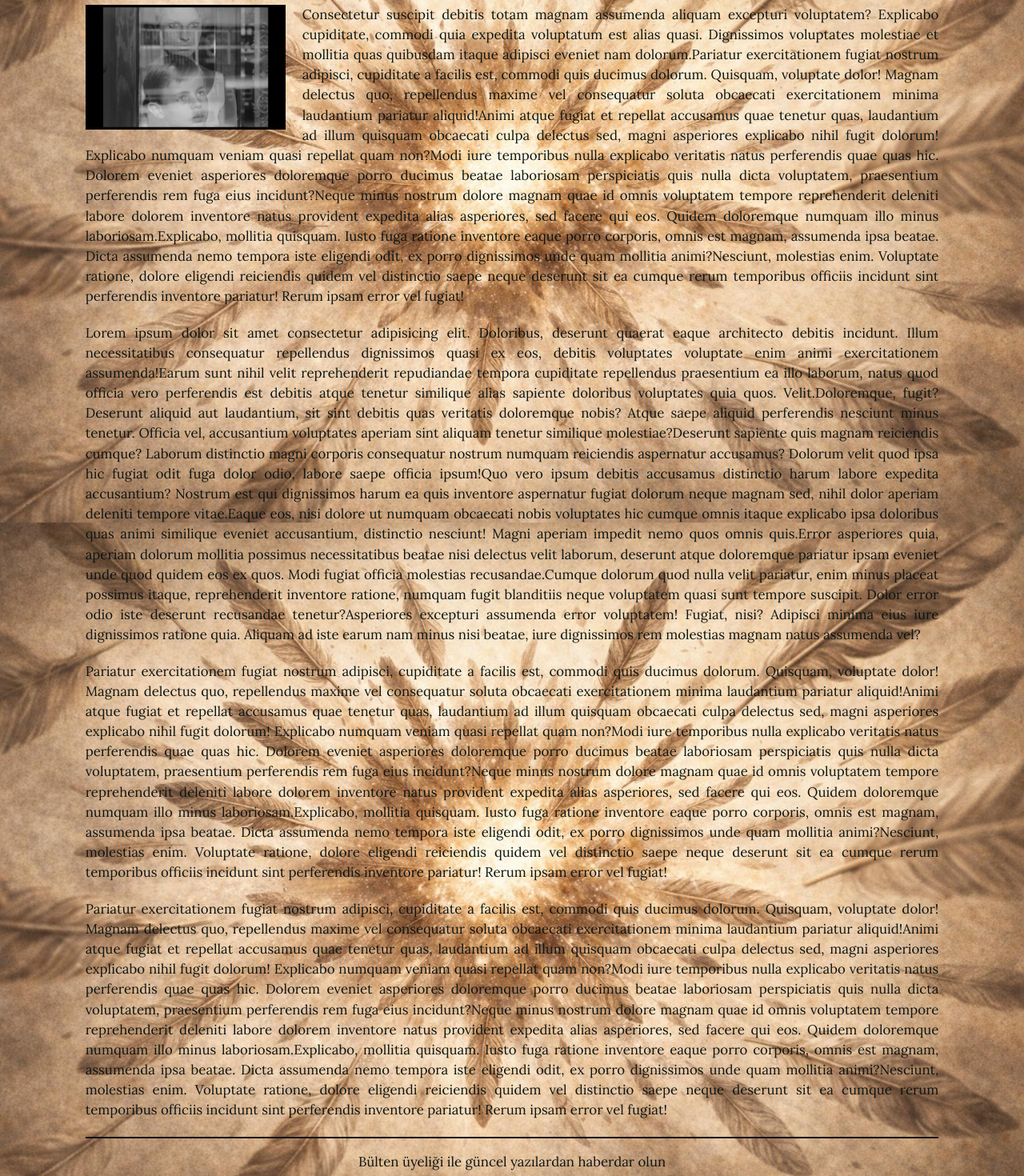
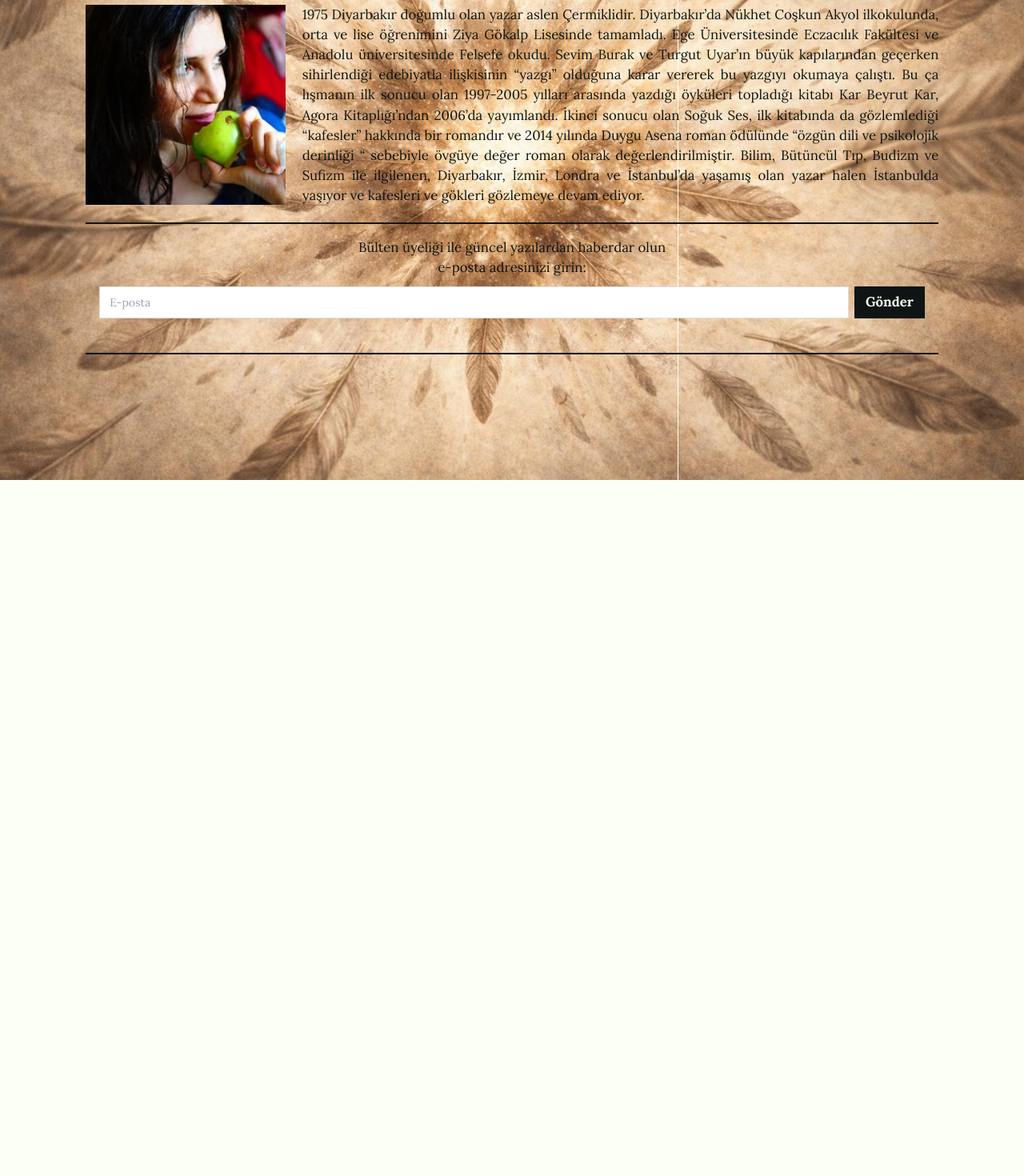
Before and after one commit to idilTugba/maviblog, a Next.js app: page /about in a window 1280 px wide. Shown: the part 200-1670 px from the top of the page at 80% size. After the commit the page ends 800 px from the top, so only its background shows below. Built offline with nearby package versions, Linux system fonts and the light colour scheme.

Commit message:
hakkımızda yazısı

```diff
--- a/src/app/(main)/about/page.tsx
+++ b/src/app/(main)/about/page.tsx
@@ -8,185 +8,28 @@ const AboutPage = () => {
       <p>
         <Image
           className="inline-block float-left mr-6"
-          src="/bergman.png"
+          src="/mavinese.jpeg"
           alt="Mavi Neşe Gölcük"
           width={250}
           height={250}
         />
 
         <span>
-          Consectetur suscipit debitis totam magnam assumenda aliquam excepturi
-          voluptatem? Explicabo cupiditate, commodi quia expedita voluptatum est
-          alias quasi. Dignissimos voluptates molestiae et mollitia quas
-          quibusdam itaque adipisci eveniet nam dolorum.
-        </span>
-        <span>
-          Pariatur exercitationem fugiat nostrum adipisci, cupiditate a facilis
-          est, commodi quis ducimus dolorum. Quisquam, voluptate dolor! Magnam
-          delectus quo, repellendus maxime vel consequatur soluta obcaecati
-          exercitationem minima laudantium pariatur aliquid!
-        </span>
-        <span>
-          Animi atque fugiat et repellat accusamus quae tenetur quas, laudantium
-          ad illum quisquam obcaecati culpa delectus sed, magni asperiores
-          explicabo nihil fugit dolorum! Explicabo numquam veniam quasi repellat
-          quam non?
-        </span>
-        <span>
-          Modi iure temporibus nulla explicabo veritatis natus perferendis quae
-          quas hic. Dolorem eveniet asperiores doloremque porro ducimus beatae
-          laboriosam perspiciatis quis nulla dicta voluptatem, praesentium
-          perferendis rem fuga eius incidunt?
-        </span>
-        <span>
-          Neque minus nostrum dolore magnam quae id omnis voluptatem tempore
-          reprehenderit deleniti labore dolorem inventore natus provident
-          expedita alias asperiores, sed facere qui eos. Quidem doloremque
-          numquam illo minus laboriosam.
-        </span>
-        <span>
-          Explicabo, mollitia quisquam. Iusto fuga ratione inventore eaque porro
-          corporis, omnis est magnam, assumenda ipsa beatae. Dicta assumenda
-          nemo tempora iste eligendi odit, ex porro dignissimos unde quam
-          mollitia animi?
-        </span>
-        <span>
-          Nesciunt, molestias enim. Voluptate ratione, dolore eligendi
-          reiciendis quidem vel distinctio saepe neque deserunt sit ea cumque
-          rerum temporibus officiis incidunt sint perferendis inventore
-          pariatur! Rerum ipsam error vel fugiat!
-        </span>
-      </p>
-      <p>
-        <span>
-          Lorem ipsum dolor sit amet consectetur adipisicing elit. Doloribus,
-          deserunt quaerat eaque architecto debitis incidunt. Illum
-          necessitatibus consequatur repellendus dignissimos quasi ex eos,
-          debitis voluptates voluptate enim animi exercitationem assumenda!
-        </span>
-        <span>
-          Earum sunt nihil velit reprehenderit repudiandae tempora cupiditate
-          repellendus praesentium ea illo laborum, natus quod officia vero
-          perferendis est debitis atque tenetur similique alias sapiente
-          doloribus voluptates quia quos. Velit.
-        </span>
-        <span>
-          Doloremque, fugit? Deserunt aliquid aut laudantium, sit sint debitis
-          quas veritatis doloremque nobis? Atque saepe aliquid perferendis
-          nesciunt minus tenetur. Officia vel, accusantium voluptates aperiam
-          sint aliquam tenetur similique molestiae?
-        </span>
-        <span>
-          Deserunt sapiente quis magnam reiciendis cumque? Laborum distinctio
-          magni corporis consequatur nostrum numquam reiciendis aspernatur
-          accusamus? Dolorum velit quod ipsa hic fugiat odit fuga dolor odio,
-          labore saepe officia ipsum!
-        </span>
-        <span>
-          Quo vero ipsum debitis accusamus distinctio harum labore expedita
-          accusantium? Nostrum est qui dignissimos harum ea quis inventore
-          aspernatur fugiat dolorum neque magnam sed, nihil dolor aperiam
-          deleniti tempore vitae.
-        </span>
-        <span>
-          Eaque eos, nisi dolore ut numquam obcaecati nobis voluptates hic
-          cumque omnis itaque explicabo ipsa doloribus quas animi similique
-          eveniet accusantium, distinctio nesciunt! Magni aperiam impedit nemo
-          quos omnis quis.
-        </span>
-        <span>
-          Error asperiores quia, aperiam dolorum mollitia possimus
-          necessitatibus beatae nisi delectus velit laborum, deserunt atque
-          doloremque pariatur ipsam eveniet unde quod quidem eos ex quos. Modi
-          fugiat officia molestias recusandae.
-        </span>
-        <span>
-          Cumque dolorum quod nulla velit pariatur, enim minus placeat possimus
-          itaque, reprehenderit inventore ratione, numquam fugit blanditiis
-          neque voluptatem quasi sunt tempore suscipit. Dolor error odio iste
-          deserunt recusandae tenetur?
-        </span>
-        <span>
-          Asperiores excepturi assumenda error voluptatem! Fugiat, nisi?
-          Adipisci minima eius iure dignissimos ratione quia. Aliquam ad iste
-          earum nam minus nisi beatae, iure dignissimos rem molestias magnam
-          natus assumenda vel?
-        </span>
-      </p>
-      <p>
-        <span>
-          Pariatur exercitationem fugiat nostrum adipisci, cupiditate a facilis
-          est, commodi quis ducimus dolorum. Quisquam, voluptate dolor! Magnam
-          delectus quo, repellendus maxime vel consequatur soluta obcaecati
-          exercitationem minima laudantium pariatur aliquid!
-        </span>
-        <span>
-          Animi atque fugiat et repellat accusamus quae tenetur quas, laudantium
-          ad illum quisquam obcaecati culpa delectus sed, magni asperiores
-          explicabo nihil fugit dolorum! Explicabo numquam veniam quasi repellat
-          quam non?
-        </span>
-        <span>
-          Modi iure temporibus nulla explicabo veritatis natus perferendis quae
-          quas hic. Dolorem eveniet asperiores doloremque porro ducimus beatae
-          laboriosam perspiciatis quis nulla dicta voluptatem, praesentium
-          perferendis rem fuga eius incidunt?
-        </span>
-        <span>
-          Neque minus nostrum dolore magnam quae id omnis voluptatem tempore
-          reprehenderit deleniti labore dolorem inventore natus provident
-          expedita alias asperiores, sed facere qui eos. Quidem doloremque
-          numquam illo minus laboriosam.
-        </span>
-        <span>
-          Explicabo, mollitia quisquam. Iusto fuga ratione inventore eaque porro
-          corporis, omnis est magnam, assumenda ipsa beatae. Dicta assumenda
-          nemo tempora iste eligendi odit, ex porro dignissimos unde quam
-          mollitia animi?
-        </span>
-        <span>
-          Nesciunt, molestias enim. Voluptate ratione, dolore eligendi
-          reiciendis quidem vel distinctio saepe neque deserunt sit ea cumque
-          rerum temporibus officiis incidunt sint perferendis inventore
-          pariatur! Rerum ipsam error vel fugiat!
-        </span>
-      </p>
-      <p>
-        <span>
-          Pariatur exercitationem fugiat nostrum adipisci, cupiditate a facilis
-          est, commodi quis ducimus dolorum. Quisquam, voluptate dolor! Magnam
-          delectus quo, repellendus maxime vel consequatur soluta obcaecati
-          exercitationem minima laudantium pariatur aliquid!
-        </span>
-        <span>
-          Animi atque fugiat et repellat accusamus quae tenetur quas, laudantium
-          ad illum quisquam obcaecati culpa delectus sed, magni asperiores
-          explicabo nihil fugit dolorum! Explicabo numquam veniam quasi repellat
-          quam non?
-        </span>
-        <span>
-          Modi iure temporibus nulla explicabo veritatis natus perferendis quae
-          quas hic. Dolorem eveniet asperiores doloremque porro ducimus beatae
-          laboriosam perspiciatis quis nulla dicta voluptatem, praesentium
-          perferendis rem fuga eius incidunt?
-        </span>
-        <span>
-          Neque minus nostrum dolore magnam quae id omnis voluptatem tempore
-          reprehenderit deleniti labore dolorem inventore natus provident
-          expedita alias asperiores, sed facere qui eos. Quidem doloremque
-          numquam illo minus laboriosam.
-        </span>
-        <span>
-          Explicabo, mollitia quisquam. Iusto fuga ratione inventore eaque porro
-          corporis, omnis est magnam, assumenda ipsa beatae. Dicta assumenda
-          nemo tempora iste eligendi odit, ex porro dignissimos unde quam
-          mollitia animi?
-        </span>
-        <span>
-          Nesciunt, molestias enim. Voluptate ratione, dolore eligendi
-          reiciendis quidem vel distinctio saepe neque deserunt sit ea cumque
-          rerum temporibus officiis incidunt sint perferendis inventore
-          pariatur! Rerum ipsam error vel fugiat!
+          1975 Diyarbakır doğumlu olan yazar aslen Çermiklidir. Diyarbakır’da
+          Nükhet Coşkun Akyol ilkokulunda, orta ve lise öğrenimini Ziya Gökalp
+          Lisesinde tamamladı. Ege Üniversitesinde Eczacılık Fakültesi ve
+          Anadolu üniversitesinde Felsefe okudu. Sevim Burak ve Turgut Uyar’ın
+          büyük kapılarından geçerken sihirlendiği edebiyatla ilişkisinin
+          “yazgı” olduğuna karar vererek bu yazgıyı okumaya çalıştı. Bu ça
+          lışmanın ilk sonucu olan 1997-2005 yılları arasında yazdığı öyküleri
+          topladığı kitabı Kar Beyrut Kar, Agora Kitaplığı’ndan 2006’da
+          yayımlandı. İkinci sonucu olan Soğuk Ses, ilk kitabında da
+          gözlemlediği “kafesler” hakkında bir romandır ve 2014 yılında Duygu
+          Asena roman ödülünde “özgün dili ve psikolojik derinliği “ sebebiyle
+          övgüye değer roman olarak değerlendirilmiştir. Bilim, Bütüncül Tıp,
+          Budizm ve Sufizm ile ilgilenen, Diyarbakır, İzmir, Londra ve
+          İstanbul’da yaşamış olan yazar halen İstanbulda yaşıyor ve kafesleri
+          ve gökleri gözlemeye devam ediyor.
         </span>
       </p>
     </div>
```
Also changed, not shown: public/mavinese.jpeg (added).
